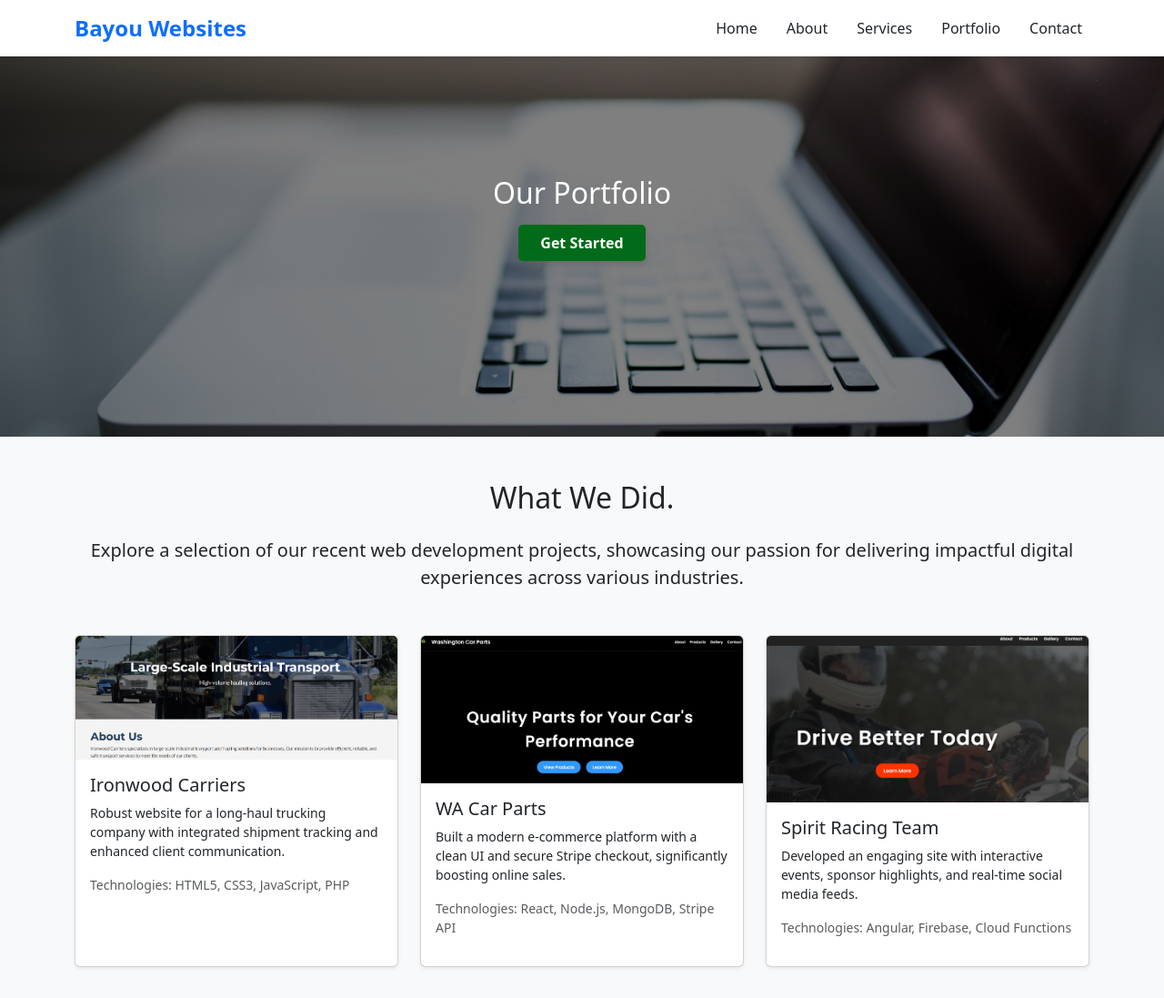
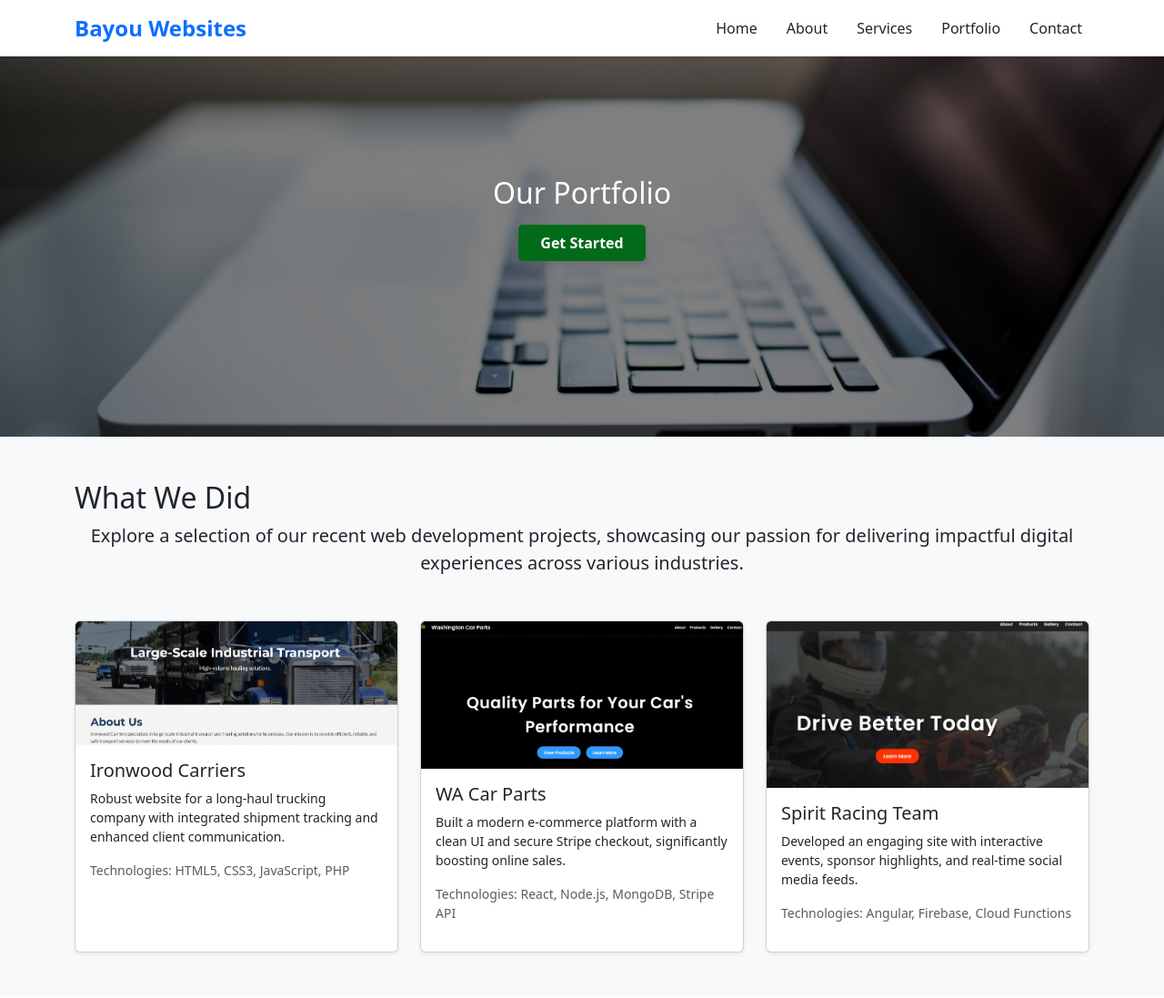
Before and after one commit to paulthesoftwareengineer/TheBayouWebsites, a plain HTML site: page portfolio.html in a window 1280 px wide. Shown: the top 1097 px of the page at 91% size. Drawn offline with nearby package versions, Linux system fonts and the light colour scheme; files whose address does not match are found by name.

Commit message:
updated all

```diff
--- a/portfolio.html
+++ b/portfolio.html
@@ -176,9 +176,9 @@
   </main>
 
         <!-- Portfolio Section -->
-        <section id="portfolio" class="portfolio-section py-5 bg-light" aria-labelledby="portfolio-heading">
+        <section id="portfolio" class="portfolio-section py-5 bg-light" aria-labelledby="web-services-heading">
           <div class="container">
-            <h2 id="portfolio-heading" class="section-title text-center mb-4">What We Did.</h2>
+            <h2 id="web-services-heading" class="section-title">What We Did</h2>
             <p class="portfolio-intro text-center lead mb-5">
               Explore a selection of our recent web development projects, showcasing our passion for delivering impactful digital experiences across various industries.
             </p>
```
Also changed, not shown: index.html (+1 -1 lines).
